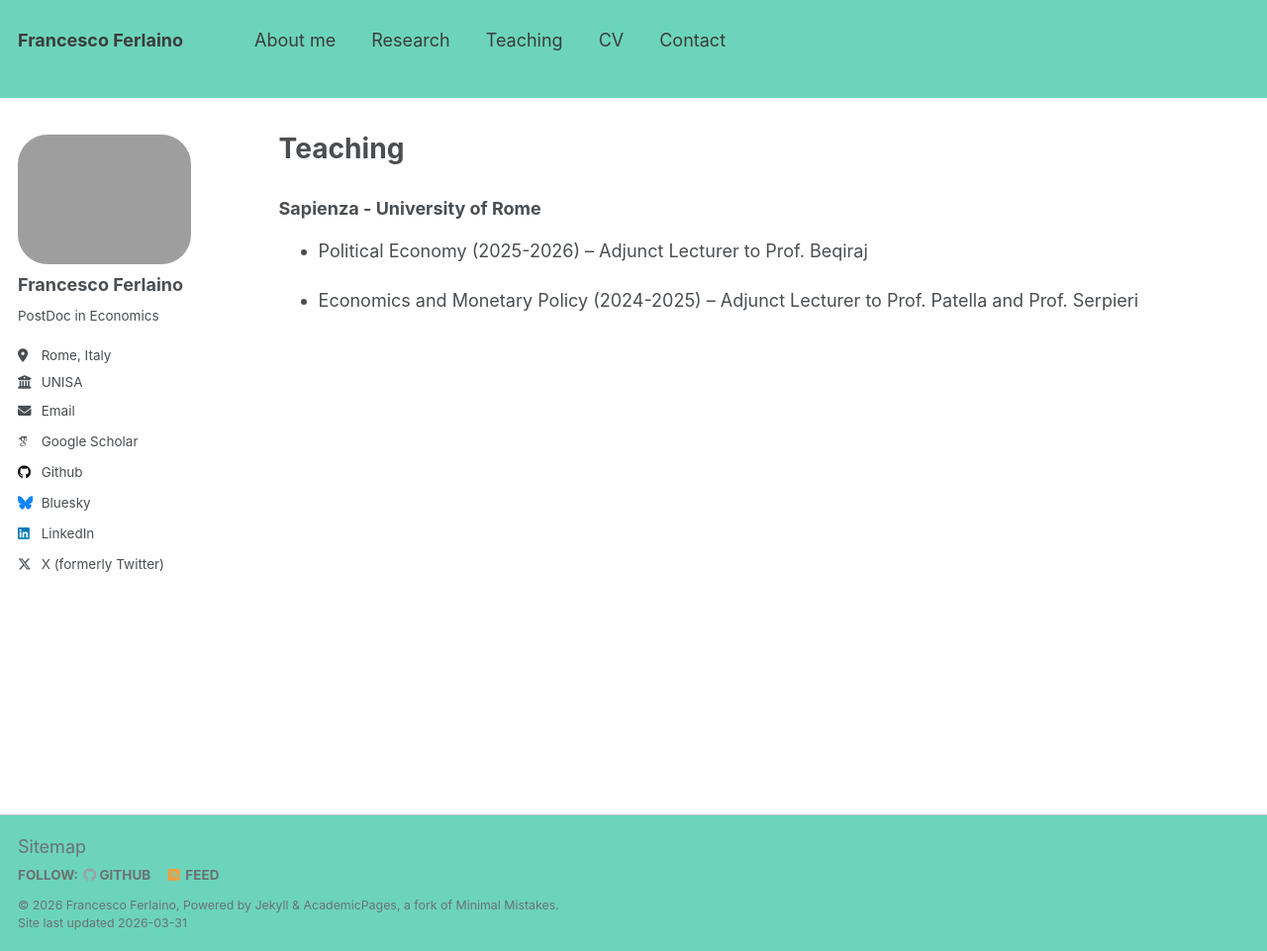
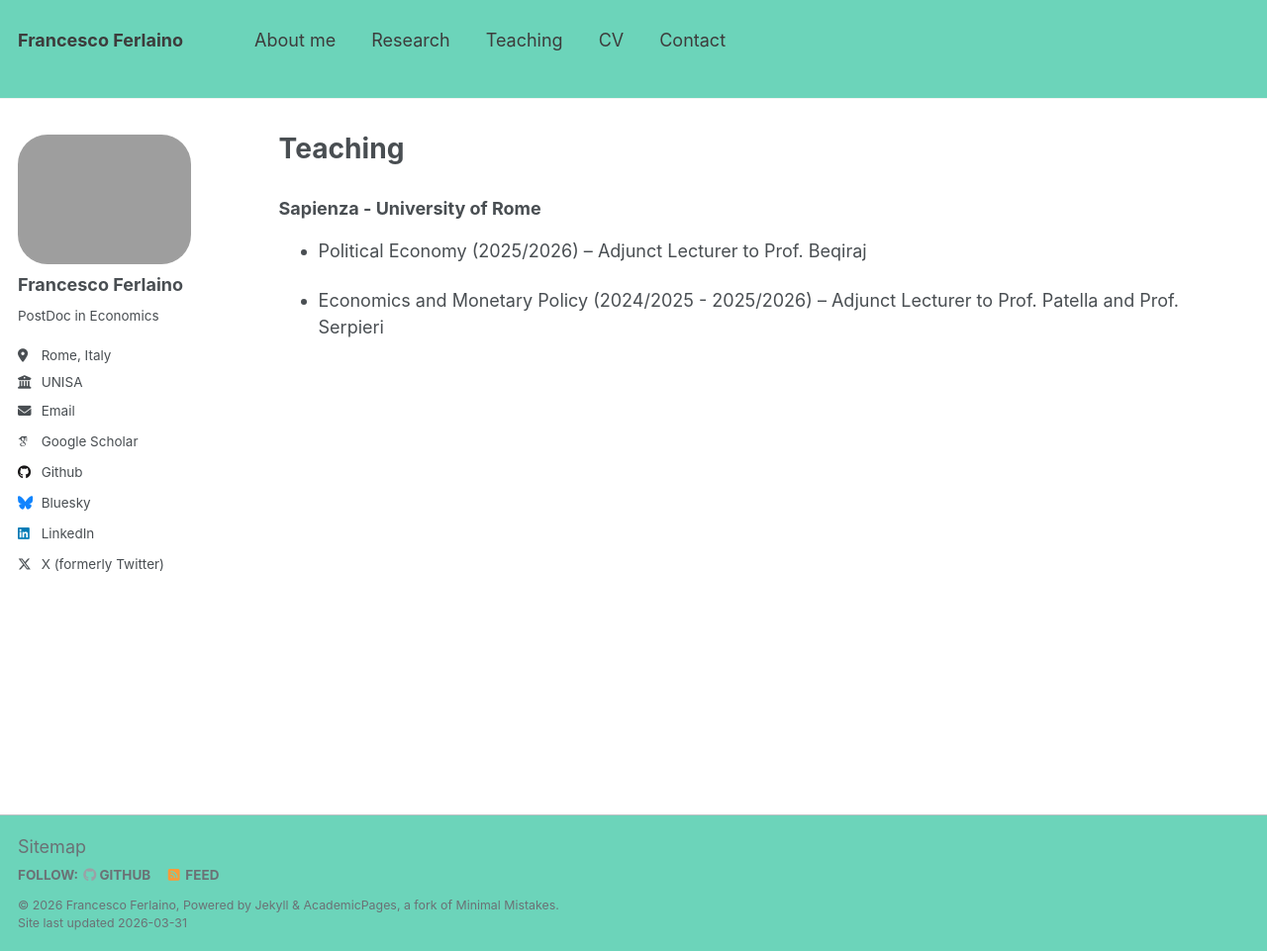
Before and after one commit to fraferla/fraferla.github.io, a Jekyll site: the page built from _pages/teaching.md, in a window 1280 px wide and 961 px high. Shown: the whole window at 99% size. Built offline with Jekyll 4.4.1, drawn with Linux system fonts in a browser that asks for light colours; some web fonts are replaced.

Commit message:
Update teaching.md

```diff
--- a/_pages/teaching.md
+++ b/_pages/teaching.md
@@ -8,6 +8,6 @@ author_profile: true
 
 ### Sapienza - University of Rome
 
-- Political Economy (2025-2026) -- Adjunct Lecturer to Prof. Beqiraj
+- Political Economy (2025/2026) -- Adjunct Lecturer to Prof. Beqiraj
 
-- Economics and Monetary Policy (2024-2025) -- Adjunct Lecturer to Prof. Patella and Prof. Serpieri
+- Economics and Monetary Policy (2024/2025 - 2025/2026) -- Adjunct Lecturer to Prof. Patella and Prof. Serpieri
```
